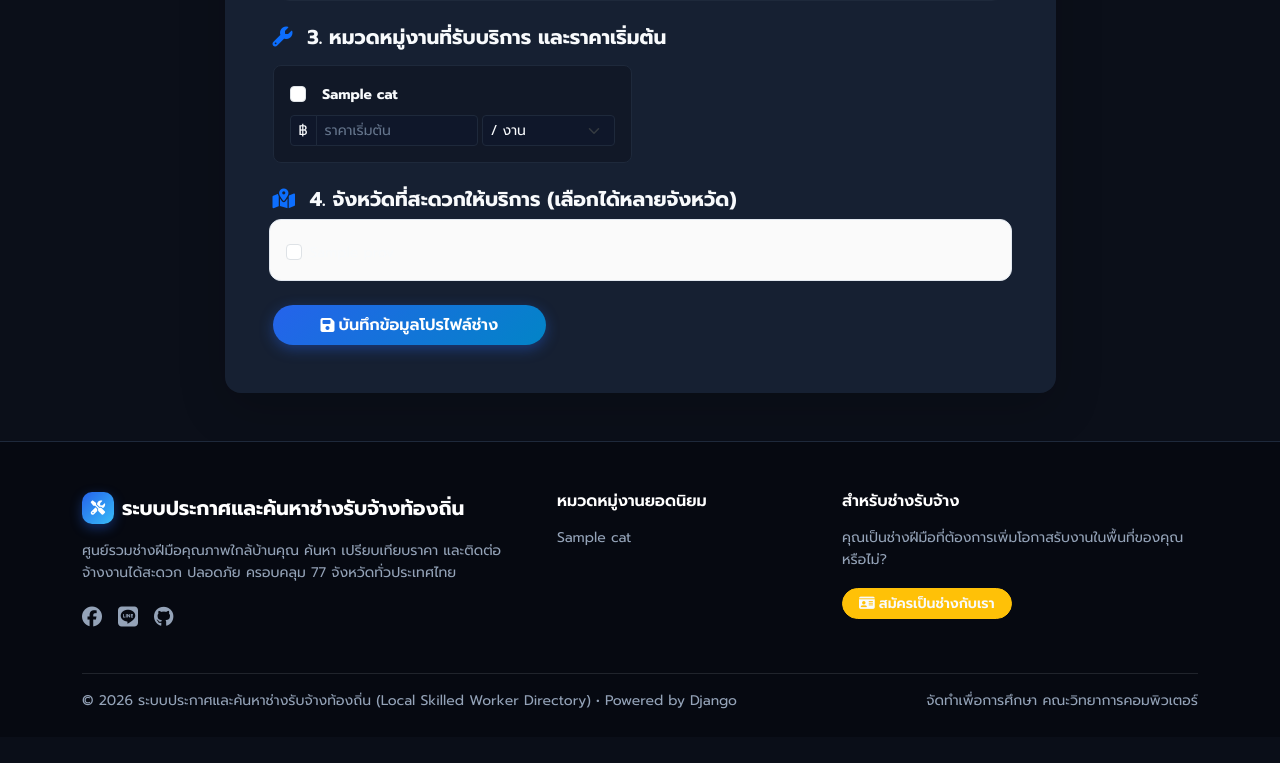
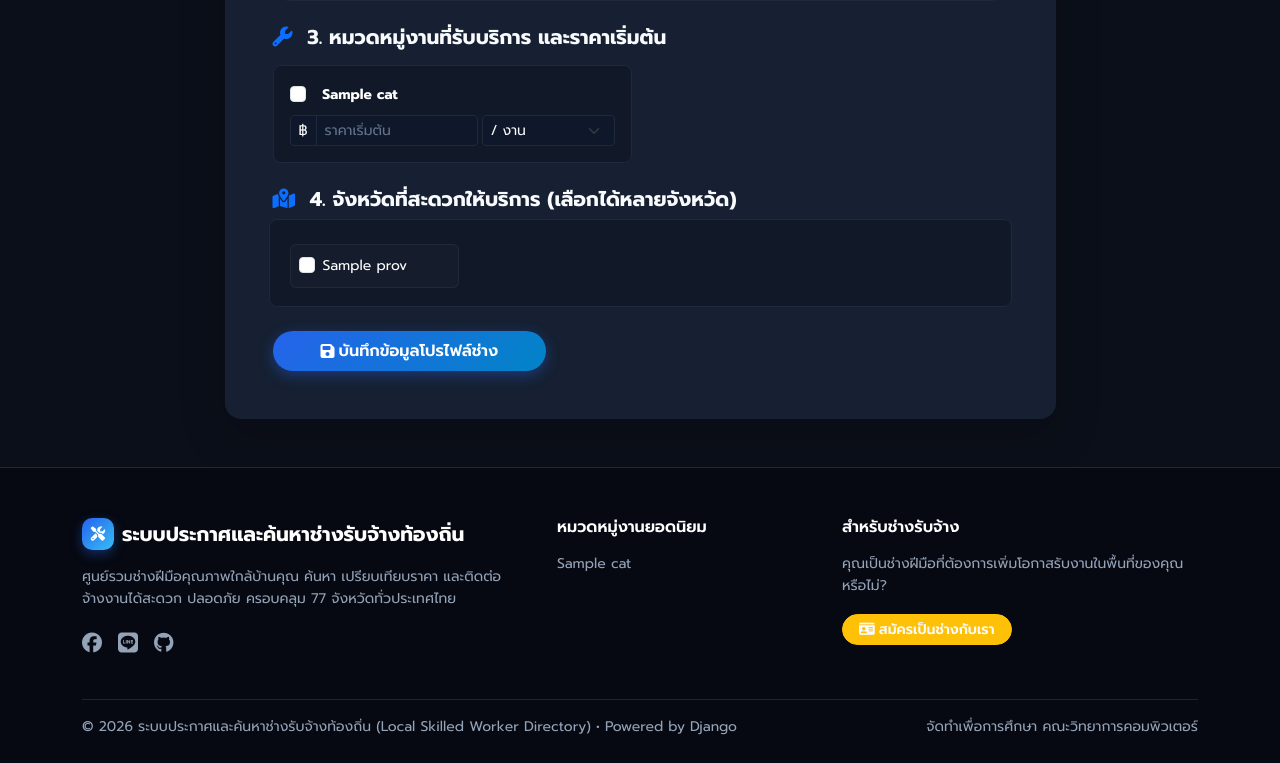
Before and after one commit to RiTonzex/Requirement, a Django app: template templates/workers/edit_profile.html in a window 1280 px wide. Shown: the part 929-1692 px from the top of the page. Before the commit the page ends 1638 px from the top, so only its background shows below. Run offline with Django 5.2, Linux system fonts and the light colour scheme; the template is opened without the code that fills it: most values are stand-ins (such as "Sample title", 1, 10 or a date in 2020); grey boxes marked "Sample" are stand-in pictures.

Commit message:
fix white screenn

```diff
--- a/templates/workers/edit_profile.html
+++ b/templates/workers/edit_profile.html
@@ -104,14 +104,14 @@
 
 
                     <!-- 3. Services & Starting Prices with Units -->
-                    <h5 class="fw-bold text-dark mb-3"><i class="fa-solid fa-wrench me-2 text-primary"></i> 3. หมวดหมู่งานที่รับบริการ และราคาเริ่มต้น</h5>
+                    <h5 class="fw-bold mb-3"><i class="fa-solid fa-wrench me-2 text-primary"></i> 3. หมวดหมู่งานที่รับบริการ และราคาเริ่มต้น</h5>
                     <div class="row g-3 mb-4">
                         {% for cat in all_categories %}
                             <div class="col-md-6">
-                                <div class="p-3 border rounded-3 bg-light h-100">
+                                <div class="p-3 border rounded-3 h-100" style="background: var(--bg-surface); border-color: var(--border-color) !important;">
                                     <div class="form-check mb-2">
                                         <input class="form-check-input" type="checkbox" name="categories" value="{{ cat.id }}" id="cat_{{ cat.id }}" {% if cat.id in current_services %}checked{% endif %}>
-                                        <label class="form-check-label fw-bold small text-dark" for="cat_{{ cat.id }}">
+                                        <label class="form-check-label fw-bold small text-white" for="cat_{{ cat.id }}">
                                             <i class="fa-solid {{ cat.icon|default:'fa-wrench' }} me-1 text-primary"></i> {{ cat.category_name }}
                                         </label>
                                     </div>
@@ -140,13 +140,13 @@
                     </div>
 
                     <!-- 4. Service Areas -->
-                    <h5 class="fw-bold text-dark mb-3"><i class="fa-solid fa-map-location-dot me-2 text-primary"></i> 4. จังหวัดที่สะดวกให้บริการ (เลือกได้หลายจังหวัด)</h5>
-                    <div class="row row-cols-2 row-cols-md-4 g-2 mb-4" style="max-height: 280px; overflow-y: auto; border: 1px solid #e2e8f0; padding: 12px; border-radius: 12px; background: #fafafa;">
+                    <h5 class="fw-bold mb-3"><i class="fa-solid fa-map-location-dot me-2 text-primary"></i> 4. จังหวัดที่สะดวกให้บริการ (เลือกได้หลายจังหวัด)</h5>
+                    <div class="row row-cols-2 row-cols-md-4 g-2 mb-4 p-3 rounded-3" style="max-height: 280px; overflow-y: auto; border: 1px solid var(--border-color); background: var(--bg-surface);">
                         {% for prov in all_provinces %}
                             <div class="col">
-                                <div class="form-check">
-                                    <input class="form-check-input" type="checkbox" name="provinces" value="{{ prov.id }}" id="prov_{{ prov.id }}" {% if prov.id in current_provinces %}checked{% endif %}>
-                                    <label class="form-check-label small" for="prov_{{ prov.id }}">
+                                <div class="form-check p-2 rounded-2" style="background: rgba(255, 255, 255, 0.02); border: 1px solid rgba(255, 255, 255, 0.05);">
+                                    <input class="form-check-input ms-0 me-2" type="checkbox" name="provinces" value="{{ prov.id }}" id="prov_{{ prov.id }}" {% if prov.id in current_provinces %}checked{% endif %}>
+                                    <label class="form-check-label small text-white" for="prov_{{ prov.id }}">
                                         {{ prov.province_name }}
                                     </label>
                                 </div>
```
